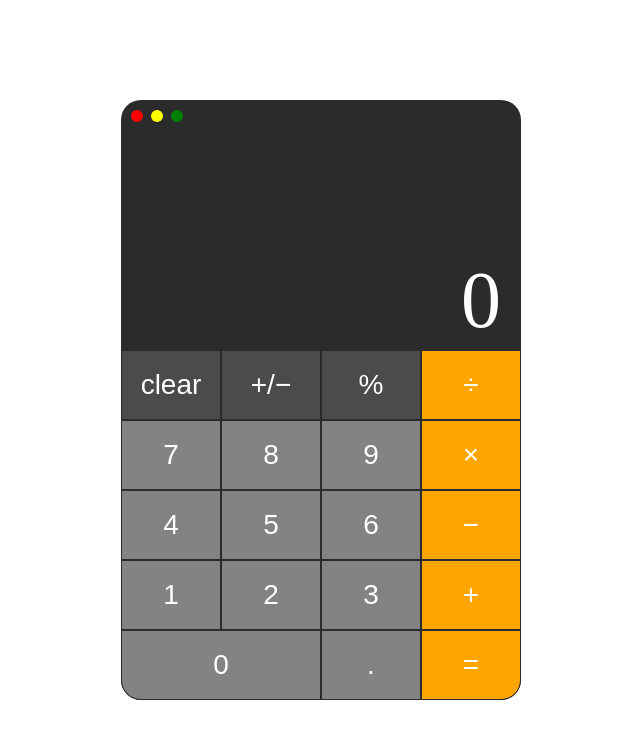
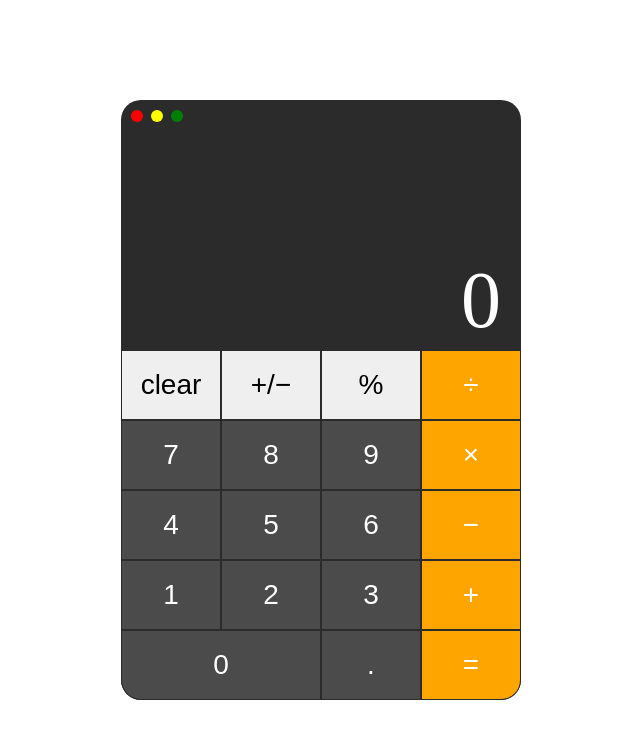
Before and after one commit to f-lab-edu/mac-calculator, a plain HTML site: page index.html in a window 1280 px wide. Shown: the whole page, without its empty margins (319-959 px from the left). Drawn offline with Linux system fonts and the light colour scheme.

Commit message:
fix: grid 구조

```diff
--- a/index.css
+++ b/index.css
@@ -66,27 +66,21 @@ body {
   position: absolute;
   width: 100%;
   bottom: 0;
-  grid-template-columns: 3fr 1fr;
+  grid-template-columns: repeat(4, 1fr);
+  grid-template-rows: repeat(5, 1fr);
 }
 
-.leftGrid {
-  display: grid;
-  grid-template-rows: repeat(1fr, 5);
+button {
+  color: black;
+}
+.number {
+  background-color: rgb(75, 75, 75);
+  color: white;
 }
 
-.options {
-  display: grid;
-  grid-template-columns: 1fr 1fr 1fr;
-}
-
-.numbers {
-  display: grid;
-  grid-template-rows: 1fr 1fr 1fr 1fr;
-}
-
-.numbersCol {
-  display: grid;
-  grid-template-columns: 1fr 1fr 1fr;
+.operator {
+  background-color: orange;
+  color: white;
 }
 
 .zeroCol {
@@ -94,27 +88,6 @@ body {
   border-radius: 0 0 0 20px;
 }
 
-.operators {
-  display: grid;
-  flex-direction: column;
-}
-
 .equals {
   border-radius: 0 0 20px 0;
 }
-
-.operators button {
-  background-color: orange;
-}
-
-.numbers button {
-  background-color: rgb(131, 131, 131);
-}
-
-.options button {
-  background-color: rgb(75, 75, 75);
-}
-
-.fa-solid {
-  color: white;
-}
--- a/index.html
+++ b/index.html
@@ -20,43 +20,29 @@
     <div class="result"></div>
 
     <div class="grid">
-      <div class="leftGrid">
-        <div class="options">
-          <button>clear</button>
-          <button>&plus;/&minus;</button>
-          <button>%</button>
-        </div>
+      <button>clear</button>
+      <button>&plus;/&minus;</button>
+      <button>%</button>
+      <button class="operator">&divide;</button>
 
-        <div class="numbers">
-          <div class="numbersCol">
-            <button>7</button>
-            <button>8</button>
-            <button>9</button>
-          </div>
-          <div class="numbersCol">
-            <button>4</button>
-            <button>5</button>
-            <button>6</button>
-          </div>
-          <div class="numbersCol">
-            <button>1</button>
-            <button>2</button>
-            <button>3</button>
-          </div>
-          <div class="numbersCol">
-            <button class="zeroCol">0</button>
-            <button>.</button>
-          </div>
-        </div>
-      </div>
+      <button class="number">7</button>
+      <button class="number">8</button>
+      <button class="number">9</button>
+      <button class="operator">&times;</button>
 
-      <div class="operators">
-        <button>&divide;</button>
-        <button>&times;</button>
-        <button>&minus;</button>
-        <button>&plus;</button>
-        <button class="equals">&equals;</button>
-      </div>
+      <button class="number">4</button>
+      <button class="number">5</button>
+      <button class="number">6</button>
+      <button class="operator">&minus;</button>
+
+      <button class="number">1</button>
+      <button class="number">2</button>
+      <button class="number">3</button>
+      <button class="operator">&plus;</button>
+
+      <button class="number zeroCol">0</button>
+      <button class="number">.</button>
+      <button class="equals operator">&equals;</button>
     </div>
   </div>
   <script src="./index.js"></script>
```
